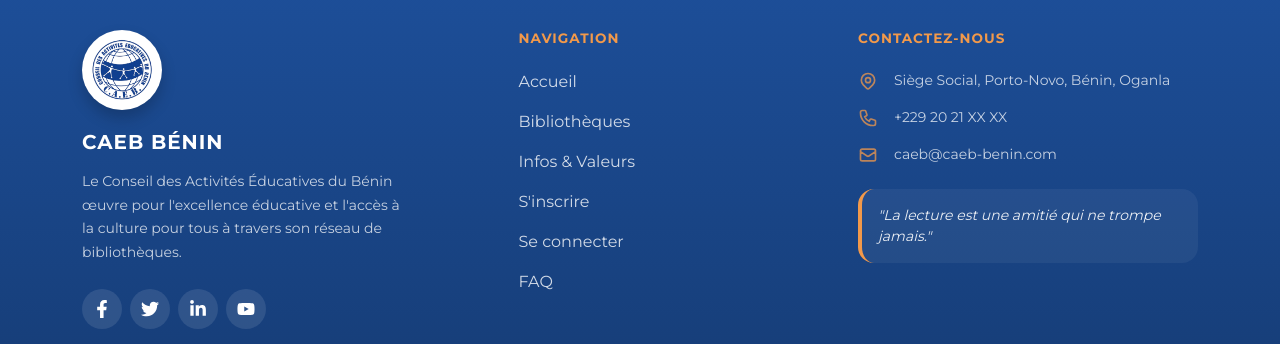
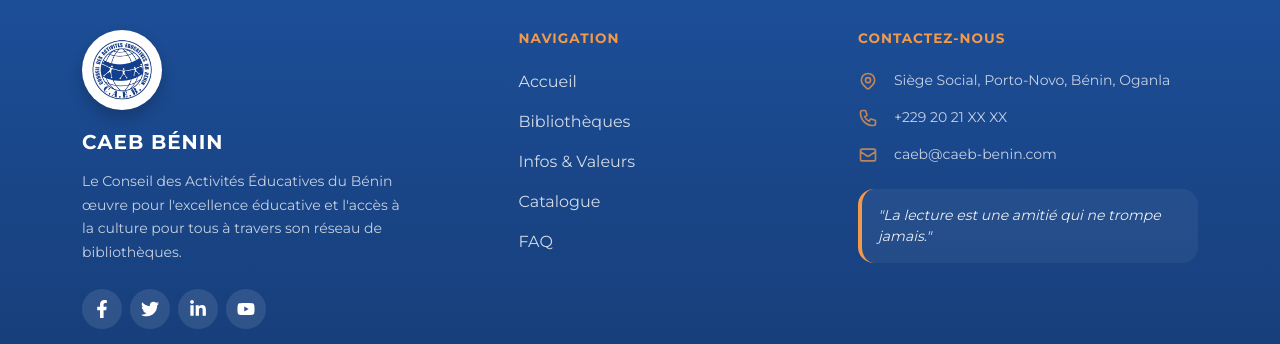
Before and after one commit to franktinongbe/Biblio_Lab, a React (Vite) app in the folder Biblio_Lab/: page /library in a window 1280 px wide. Shown: the part 1545-1889 px from the top of the page. Built offline with nearby package versions, Linux system fonts and the light colour scheme.

Commit message:
catalog add

```diff
--- a/Biblio_Lab/src/components/Footer.jsx
+++ b/Biblio_Lab/src/components/Footer.jsx
@@ -92,8 +92,7 @@
                 { name: "Accueil", path: "/accueil" },
                 { name: "Bibliothèques", path: "/library" },
                 { name: "Infos & Valeurs", path: "/about" },
-                { name: "S'inscrire", path: "/Sign in" },
-                { name: "Se connecter", path: "/Log in" },
+                { name: "Catalogue", path: "/catalogue/:biblioId" },
                 { name: "FAQ", path: "/faq" }
               ].map((link, idx) => (
                 <li key={idx} className="mb-3">
```
